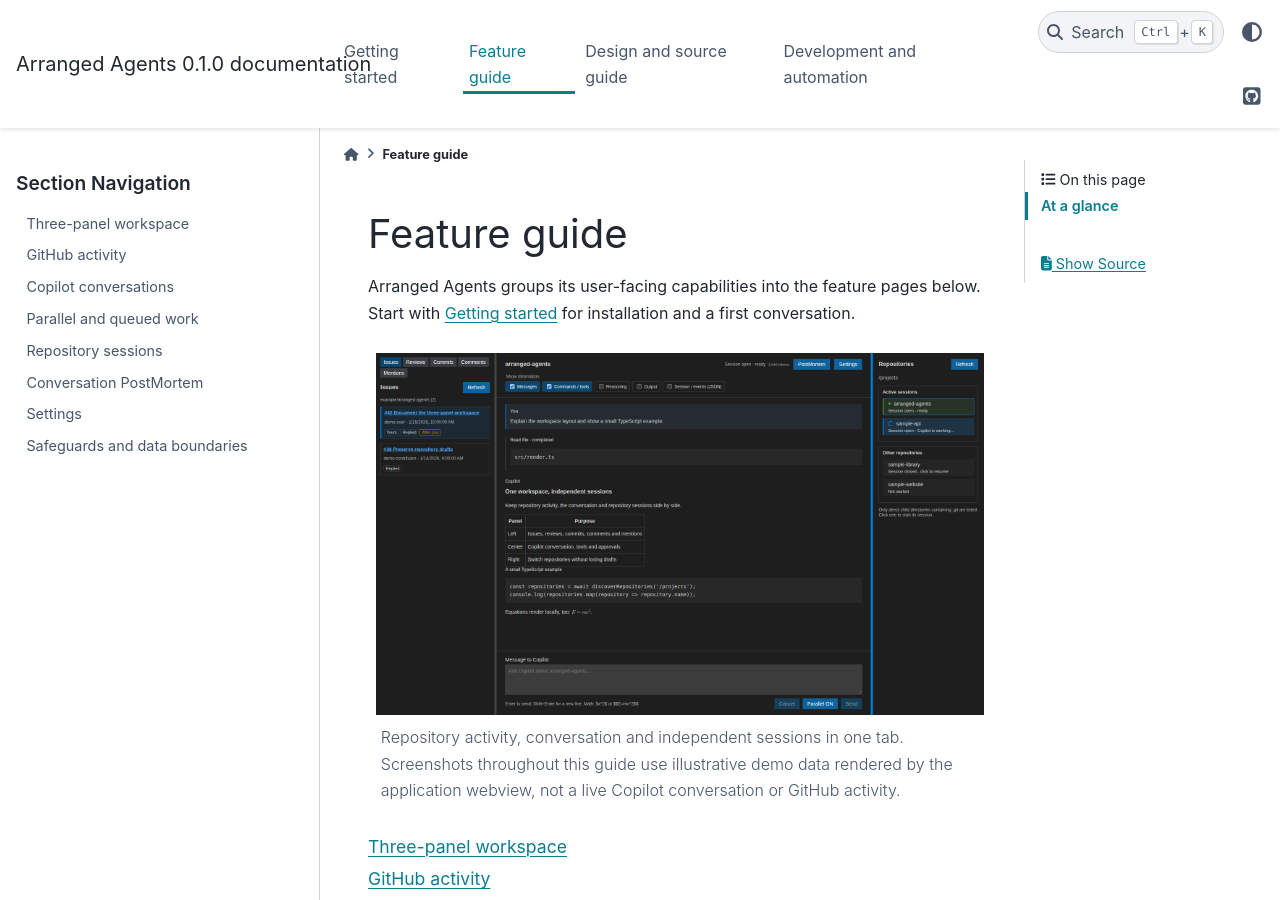
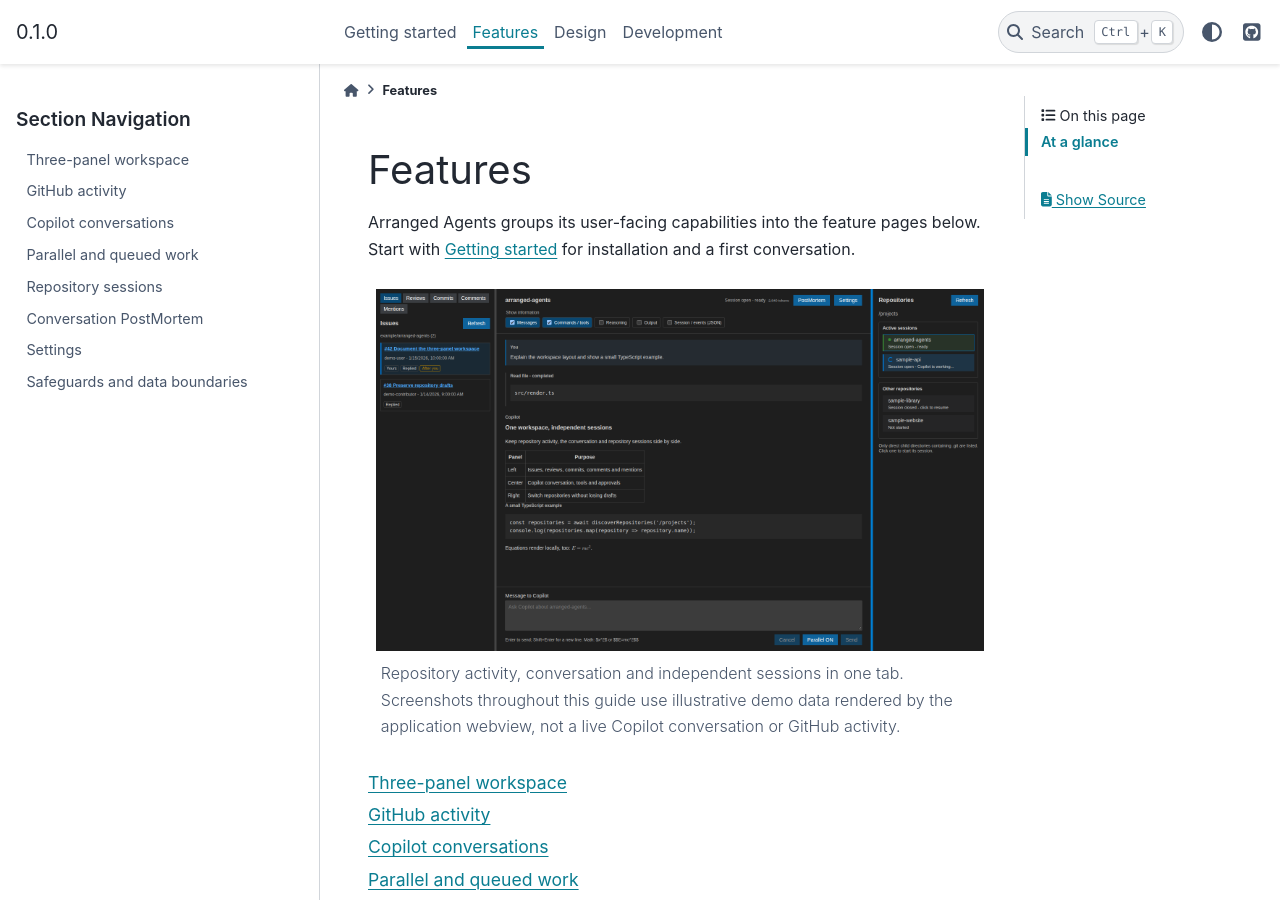
Before and after one commit to xadupre/arranged-agents, a Sphinx documentation site: the page built from docs/features.rst, in a window 1280 px wide and 900 px high. Built offline with Sphinx 7.4.7 and the PyData theme 0.15.4, drawn with Linux system fonts in a browser that asks for light colours.

Commit message:
Shorten documentation titles and show only version in navbar
Co-authored-by: xadupre <22452781+xadupre@users.noreply.github.com>

```diff
--- a/docs/conf.py
+++ b/docs/conf.py
@@ -10,4 +10,5 @@ release = json.loads(
 html_theme = "pydata_sphinx_theme"
 html_theme_options = {
     "github_url": "https://github.com/xadupre/arranged-agents",
+    "logo": {"text": release},
 }
--- a/docs/design.rst
+++ b/docs/design.rst
@@ -1,5 +1,5 @@
-Design and source guide
-=======================
+Design
+======
 
 Request flow
 ------------
--- a/docs/development.rst
+++ b/docs/development.rst
@@ -1,5 +1,5 @@
-Development and automation
-==========================
+Development
+===========
 
 Local checks
 ------------
--- a/docs/features.rst
+++ b/docs/features.rst
@@ -1,5 +1,5 @@
-Feature guide
-=============
+Features
+========
 
 Arranged Agents groups its user-facing capabilities into the feature pages
 below. Start with :doc:`getting_started` for installation and a first
```
